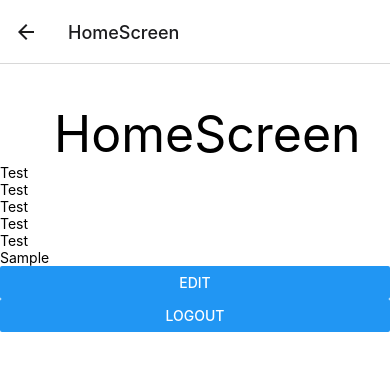
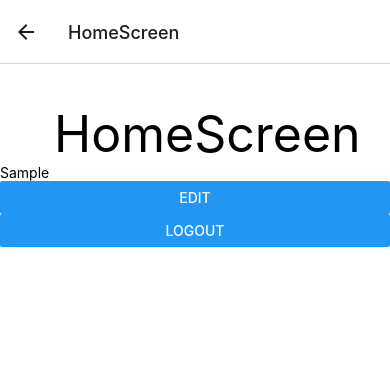
Before and after one commit to Create-Native/Muistilista_1, a React Native app: screen /Edit in a window 390 px wide. Both pictures are taken after typing "Sample" into the empty fields and a click on the button "SAVE". Shown: the top 370 px of the page. Built offline with nearby package versions, Linux system fonts and the light colour scheme.

Commit message:
Asynkroninen tallennus puhelimen muistiin toimii

```diff
--- a/components/Data.js
+++ b/components/Data.js
@@ -4,11 +4,11 @@ export const DATA = [
         note: 'suolaa',
     },
     {
-        id: '1',
+        id: '',
         note: 'pottuja',
     },
     {
-        id: '1',
+        id: '3',
         note: 'makkaraa',
     },
   ]
--- a/components/EditScreen.js
+++ b/components/EditScreen.js
@@ -8,7 +8,7 @@ export default function EditScreen({navigation}) {
 
     const [note, setNote] = useState('');
 
-    useLayoutEffect(() => {
+/*     useLayoutEffect(() => {
       navigation.setOptions({
         headerStyle: {
             backgroundColor: '#f0f0f0'
@@ -23,7 +23,7 @@ export default function EditScreen({navigation}) {
                 />
             ),
       })
-      }), [note];
+      }), [note]; */
 
     return (
         <View>
--- a/components/HomeScreen.js
+++ b/components/HomeScreen.js
@@ -1,34 +1,75 @@
 
 import { View, Text, SafeAreaView, Button, FlatList, ScrollView } from 'react-native'
-import { useEffect, useState } from 'react';
+import { useEffect, useState, useLayoutEffect } from 'react';
+import { Feather } from '@expo/vector-icons';
 import React from 'react'
 import Styles from './Styles';
 import {DATA} from './Data';
 import Row from './Row';
+import AsyncStorage from '@react-native-async-storage/async-storage';
+
+
+const STORAGE_KEY = '@notes_Key'
 
 export default function HomeScreen({route, navigation }) {
 
     /* const [notes, setNotes] = useState([]) */
     const [selectedId, setSelectedId] = useState(null);
+    const [notes, setNotes] = useState([]);
 
-      const [notes, setNotes] = useState(
-      Array(5).fill('').map((_,i)=> (`Test`))
-  );
-
-        useEffect(() => {
-        setNotes(DATA);
-      }, [])
-
-        const select =(id) => {
-        setSelectedId(id);
-      }
+/*     useLayoutEffect( () => {
+    navigation.setOptions({
+        headerStyle: {
+            backroundColor: '#f0f0f0'
+        },
+        headerRight: () => (
+            <Feather
+                style={Styles.navButton}
+                name="plus"
+                size={24}
+                color="black"
+                onPress={ () => navigation.navigate('Edit')}
+            />
+        ),
+    })
+}, [])  */
 
 useEffect(() => {
   if(route.params?.note) {
-            const newNotes = [...notes, route.params.note];
-            setNotes(newNotes);
+      const newKey = notes.lenght + 1;
+      const newNote = {key: newKey.toString(),descpriction: route.params.note};
+      const newNotes = [...notes, newNote];
+      storeData(newNotes);
   }
+  getData();
 },[route.params?.note])
+
+const storeData = async (value) => {
+  try{
+      const jsonValue = JSON.stringify(value);
+      await AsyncStorage.setItem(STORAGE_KEY,jsonValue);
+  } catch (e) {
+      console.log(e);
+  }
+}
+
+const getData = async() => {
+  try{
+      return AsyncStorage.getItem(STORAGE_KEY)
+      .then (req => JSON.parse(req))
+      .then (json => {
+          if (json === null) {
+              json = []
+          }
+          setNotes(json);
+      })
+      .catch (error => console.log(error));
+  } catch (e) {
+      console.log(e);
+  }
+}
+
+
 
   return (
 
@@ -37,21 +78,13 @@ export default function HomeScreen({route, navigation }) {
         <Text style={Styles.heading}> HomeScreen</Text>
           <ScrollView>
             {
-                    notes.map((note,index) => (
-                        <View key={index} style={Styles.rowContainer}>
-                            <Text style={Styles.rowText}>{note}</Text>
+              notes.map((note) => (
+                <View tyle={Styles.rowContainer} key={note.key}>
+                  <Text style={Styles.rowText}>{note.descpriction}</Text>
                 </View>
               ))
             }
             </ScrollView>
-{/*          <FlatList
-          data={notes}
-          keyExtractor={(item) => item.id}
-          extraData={selectedId}
-          renderItem= {({item}) => (         //tässäkin voi määritellä funktion ilman erillistä alihojelmaa
-          <Row notes={item}selectedId={selectedId} select={select} />
-          )}
-      ></FlatList> */}
         <Button style={Styles.buttonLogIn}
             title="Edit"
             onPress={() => navigation.navigate('Edit')}
--- a/package.json
+++ b/package.json
@@ -9,6 +9,7 @@
     "web": "expo start --web"
   },
   "dependencies": {
+    "@react-native-async-storage/async-storage": "^1.17.10",
     "@react-navigation/native": "^6.0.13",
     "@react-navigation/native-stack": "^6.9.0",
     "expo": "~46.0.13",
```
Also changed, not shown: 1 other file (tests, documents, lock files or other folders). Lines whose indentation alone changed are shown as unchanged.
